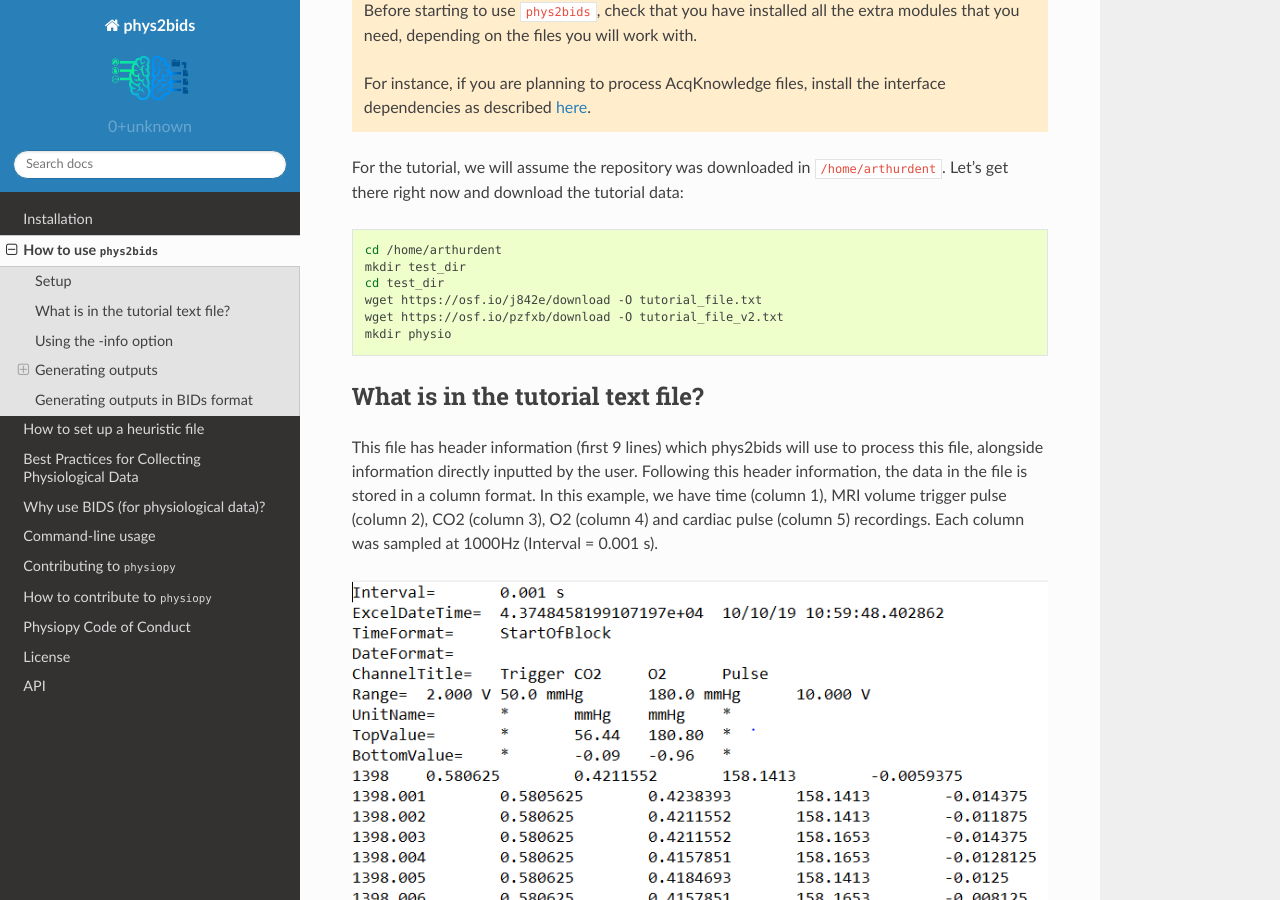
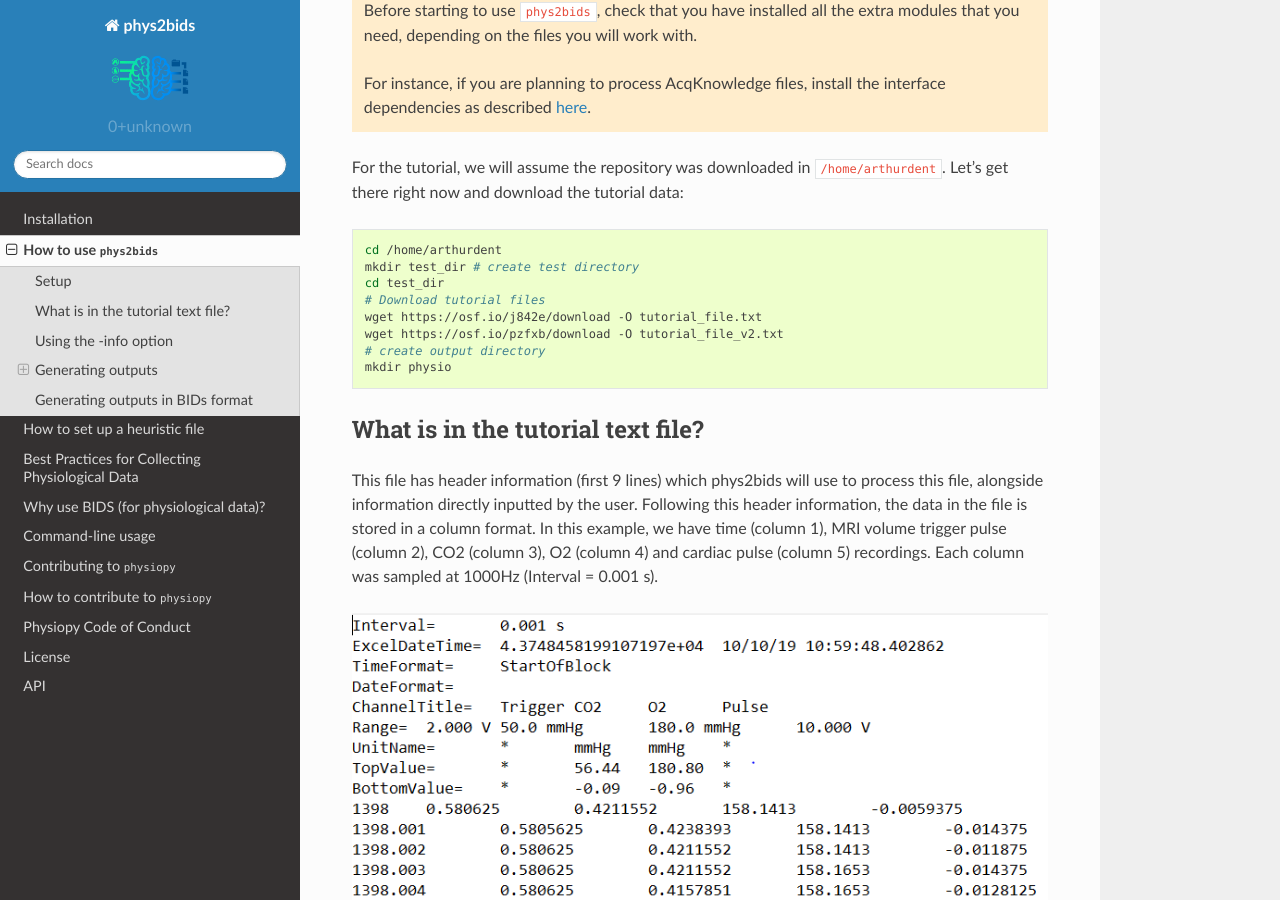
Before and after one commit to physiopy/phys2bids, a Sphinx documentation site: the page built from docs/howto.rst, in a window 1280 px wide and 900 px high, scrolled down 675 px. Built offline with Sphinx 7.4.7 and the Read the Docs theme 2.0.0, drawn with Linux system fonts in a browser that asks for light colours.

Commit message:
add comments and put header image

```diff
--- a/docs/howto.rst
+++ b/docs/howto.rst
@@ -27,10 +27,12 @@ For the tutorial, we will assume the repository was downloaded in ``/home/arthur
 .. code-block:: shell
 
     cd /home/arthurdent
-    mkdir test_dir
+    mkdir test_dir # create test directory
     cd test_dir
+    # Download tutorial files
     wget https://osf.io/j842e/download -O tutorial_file.txt
     wget https://osf.io/pzfxb/download -O tutorial_file_v2.txt
+    # create output directory
     mkdir physio
 
 What is in the tutorial text file?
```
